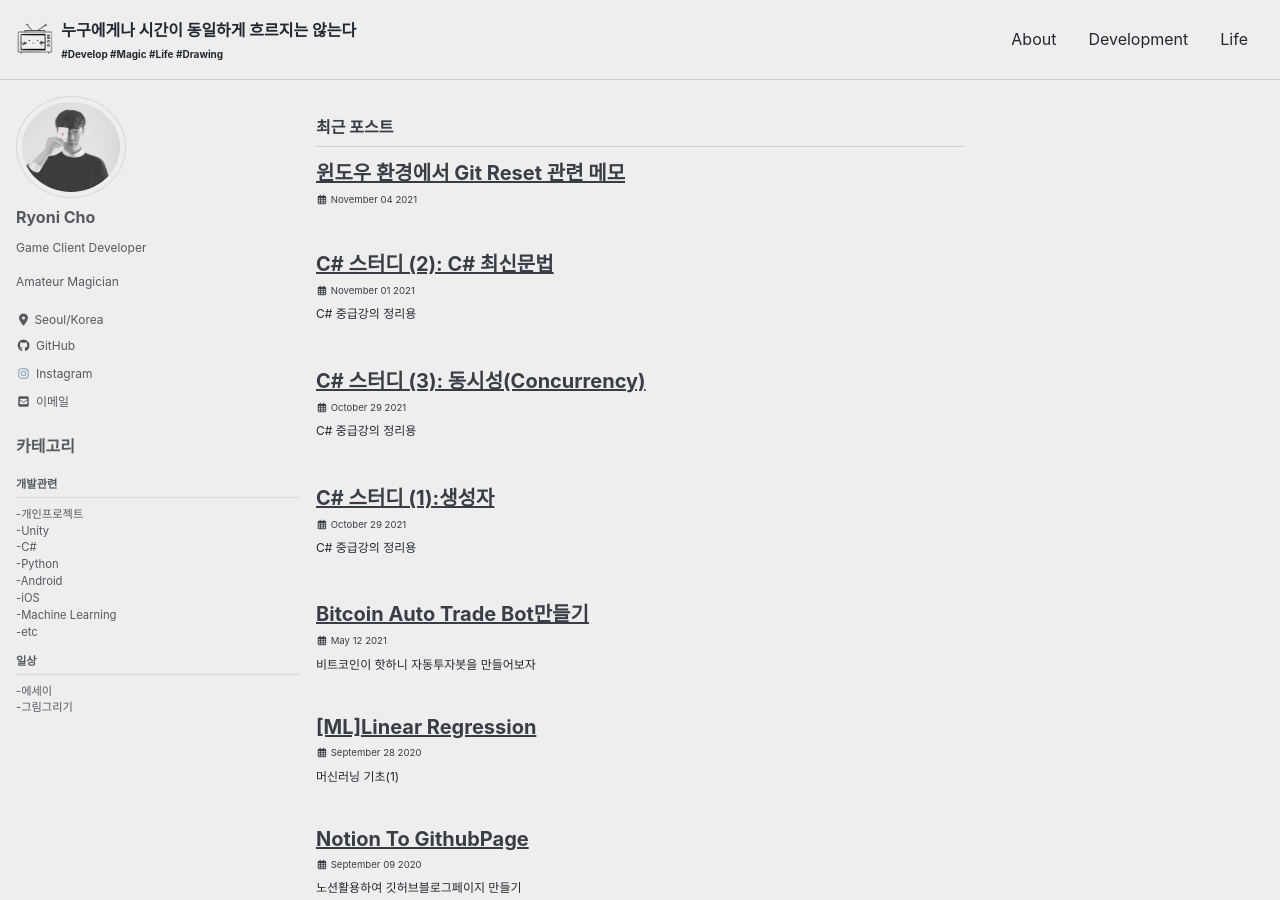
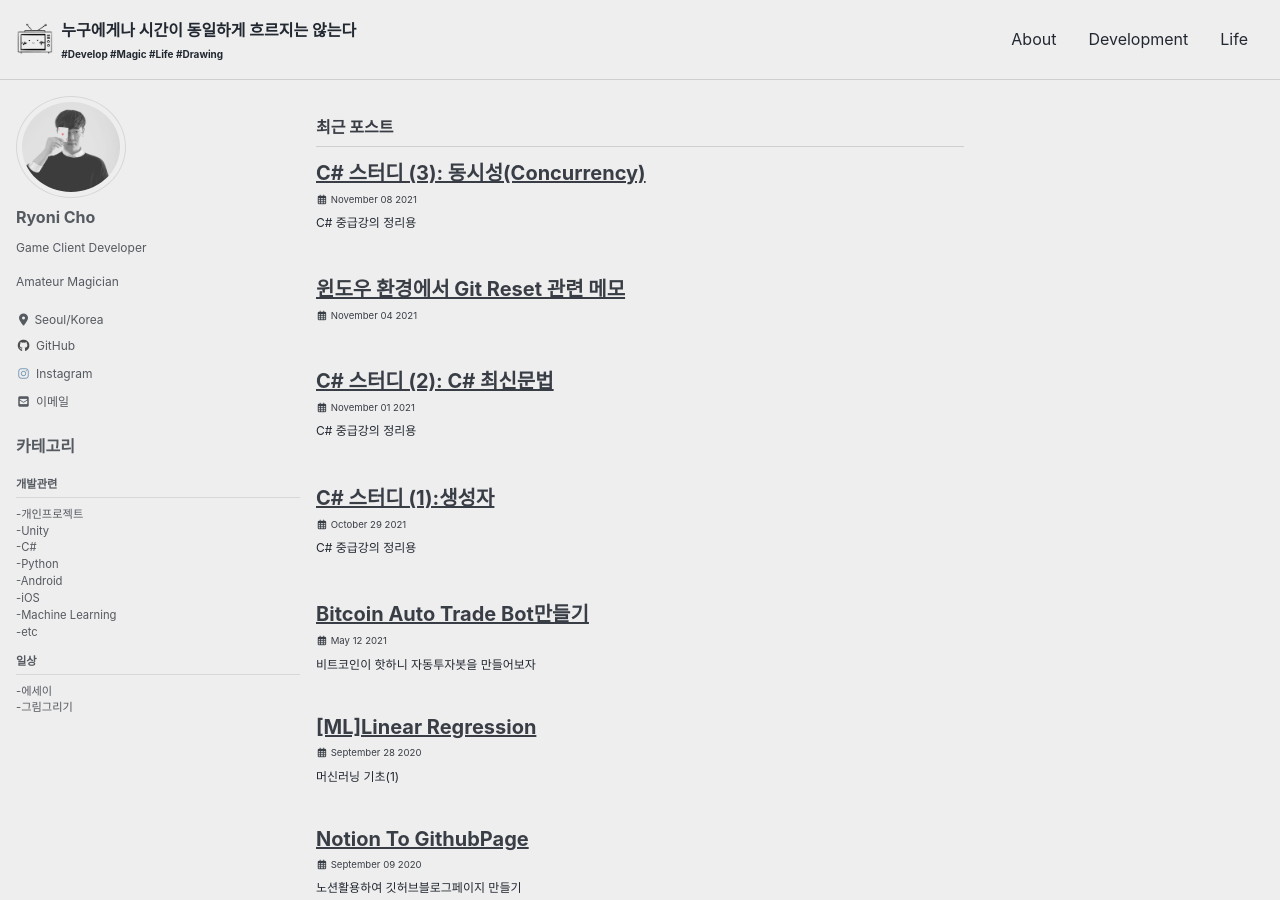
Before and after one commit to EulYeonCho/ryoni.github.io, a Jekyll site: the page built from index.html, in a window 1280 px wide and 900 px high. Built offline with Jekyll 4.4.1, drawn with Linux system fonts in a browser that asks for light colours; cached includes are drawn as plain includes; nearby versions of some CDN libraries; the list of posts is cut into pages by our own code.

Commit message:
blog post 날짜변경

```diff
--- a/_posts/Development/C#/2021-11-08-CSharpStudy03.md
+++ b/_posts/Development/C#/2021-11-08-CSharpStudy03.md
@@ -1,6 +1,6 @@
 ---
 title: "C# 스터디 (3): 동시성(Concurrency)"
-date: 2021-10-29 14:53:00 +0900
+date: 2021-11-08 14:53:00 +0900
 header:
     overlay_color: "#000"
     overlay_filter: "0.5"
```
